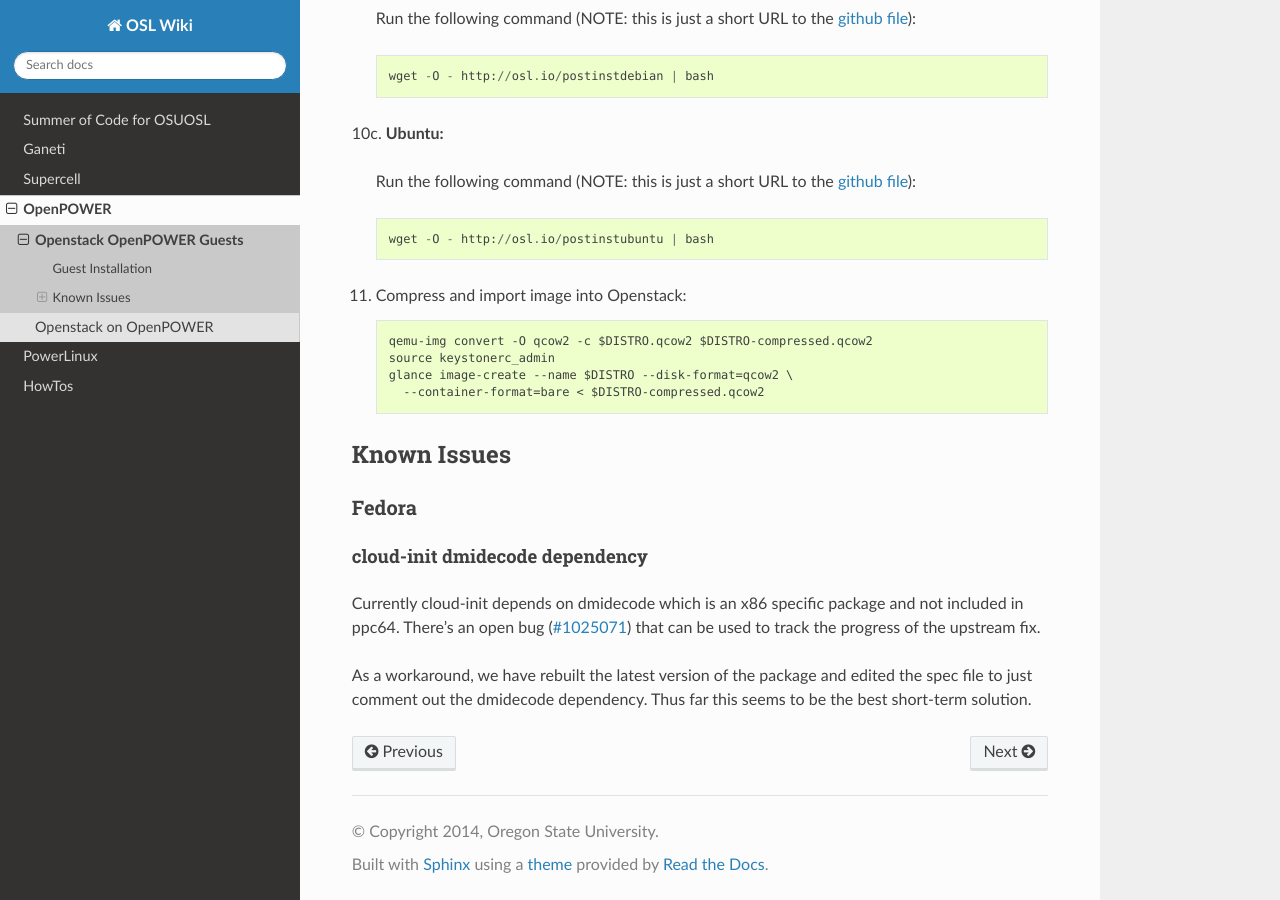
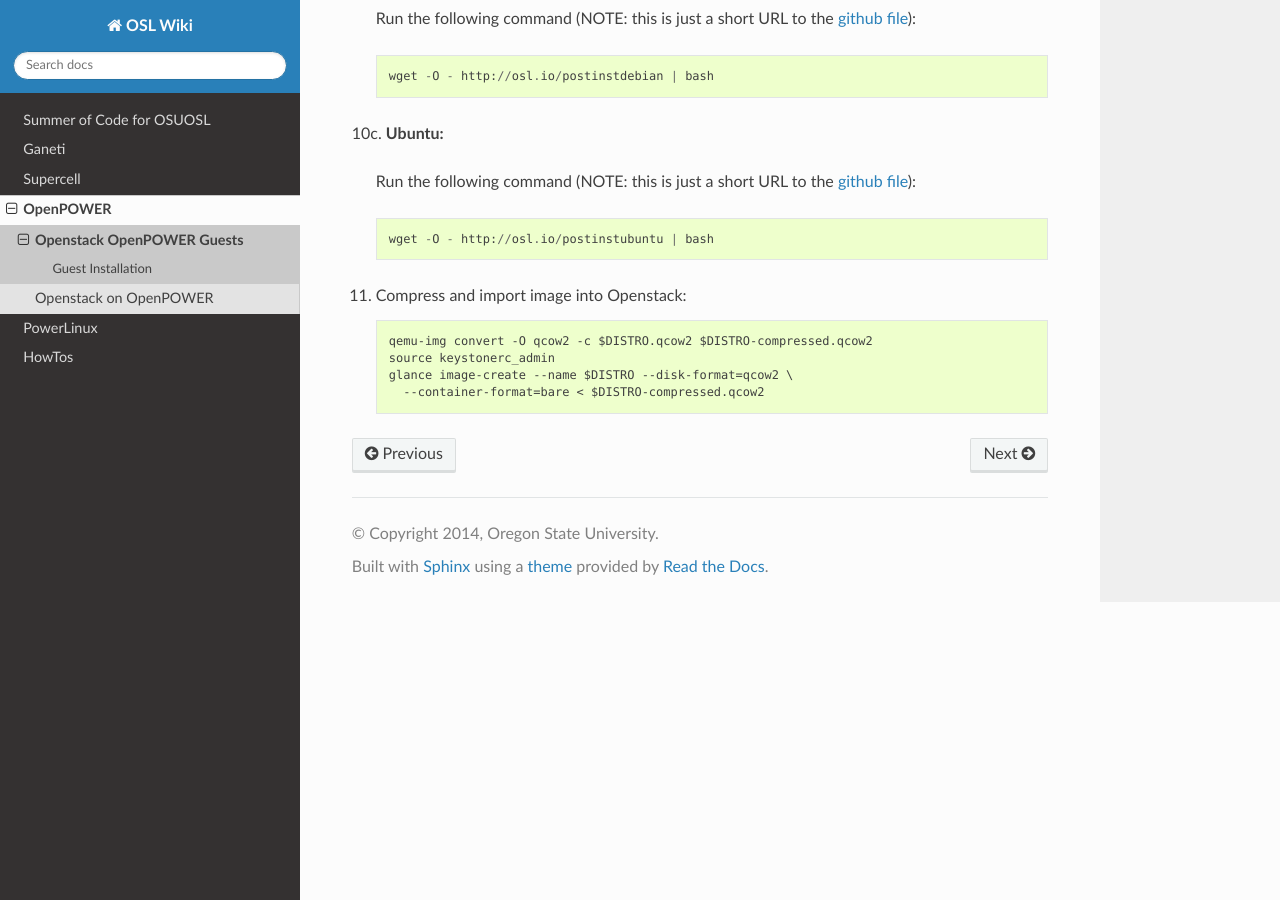
Before and after one commit to osuosl/wiki, a Sphinx documentation site: the page built from source/openpower/guests.rst, in a window 1280 px wide and 900 px high, scrolled down 2535 px. Built offline with Sphinx 7.4.7 and the Read the Docs theme 2.0.0, drawn with Linux system fonts in a browser that asks for light colours.

Commit message:
This issue is no longer a problem

```diff
--- a/source/openpower/guests.rst
+++ b/source/openpower/guests.rst
@@ -133,22 +133,3 @@ of the OpenPOWER machines directly.
       source keystonerc_admin
       glance image-create --name $DISTRO --disk-format=qcow2 \
         --container-format=bare < $DISTRO-compressed.qcow2
-
-Known Issues
-------------
-
-Fedora
-~~~~~~
-
-cloud-init dmidecode dependency
-^^^^^^^^^^^^^^^^^^^^^^^^^^^^^^^
-
-Currently cloud-init depends on dmidecode which is an x86 specific package and
-not included in ppc64. There's an open bug (`#1025071`_) that can be used to
-track the progress of the upstream fix.
-
-As a workaround, we have rebuilt the latest version of the package and edited
-the spec file to just comment out the dmidecode dependency. Thus far this seems
-to be the best short-term solution.
-
-.. _#1025071: https://bugzilla.redhat.com/show_bug.cgi?id=1025071
```
